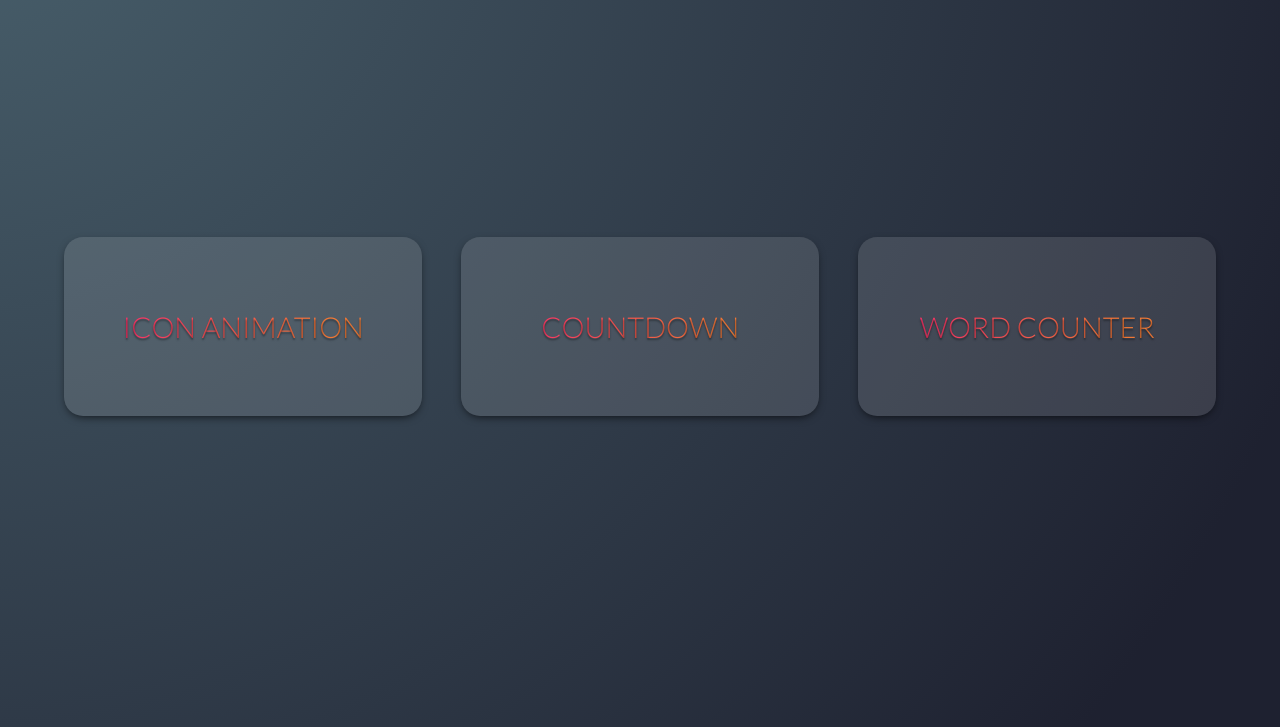
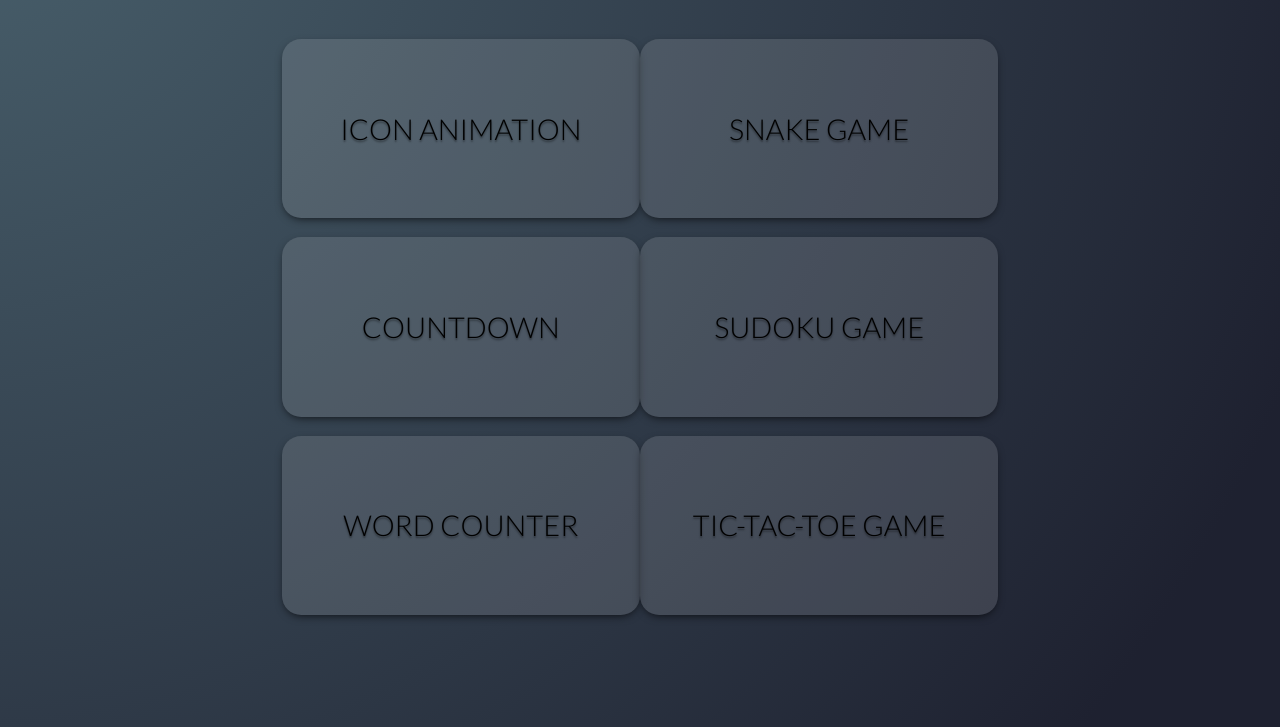
Before and after one commit to ercantomac/ercantomac.github.io, a plain HTML site: page index.html in a window 1280 px wide. Shown: the part 73-800 px from the top of the page. Drawn offline with Linux system fonts and the light colour scheme.

Commit message:
Update index.html

```diff
--- a/index.html
+++ b/index.html
@@ -11,22 +11,29 @@
 
 <body onload="onLoad();">
     <div id="header" class="header">ERCAN TOMAC</div>
-    <br><br>
+    <br><br><br>
+    <div id="firstLine" class="lineDivs">
         <a href="./Icon Animation/index.html" target="_blank" style="margin: 1.5vw;">
-        <div class="wrapper" id="wrapper1">
-            <div id="card1" class="myCards">ICON ANIMATION</div>
-        </div>
+            <div id="card0" class="myCards">ICON ANIMATION</div>
         </a>
         <a href="./Countdown/index.html" target="_blank" style="margin: 1.5vw;">
-        <div class="wrapper" id="wrapper2">
-            <div id="card2" class="myCards">COUNTDOWN</div>
-        </div>
+            <div id="card1" class="myCards">COUNTDOWN</div>
         </a>
         <a href="./Word Counter/index.html" target="_blank" style="margin: 1.5vw;">
-        <div class="wrapper" id="wrapper3">
-            <div id="card3" class="myCards">WORD COUNTER</div>
+            <div id="card2" class="myCards">WORD COUNTER</div>
+        </a>
     </div>
+    <div id="secondLine" class="lineDivs">
+        <a href="./Snake Game/index.html" target="_blank" style="margin: 1.5vw;">
+            <div id="card3" class="myCards">SNAKE GAME</div>
         </a>
+        <a href="./Sudoku Game/index.html" target="_blank" style="margin: 1.5vw;">
+            <div id="card4" class="myCards">SUDOKU GAME</div>
+        </a>
+        <a href="./Tic-Tac-Toe Game/index.html" target="_blank" style="margin: 1.5vw;">
+            <div id="card5" class="myCards">TIC-TAC-TOE GAME</div>
+        </a>
+    </div>
 </body>
 
 </html>
```
Lines whose indentation alone changed are shown as unchanged.
